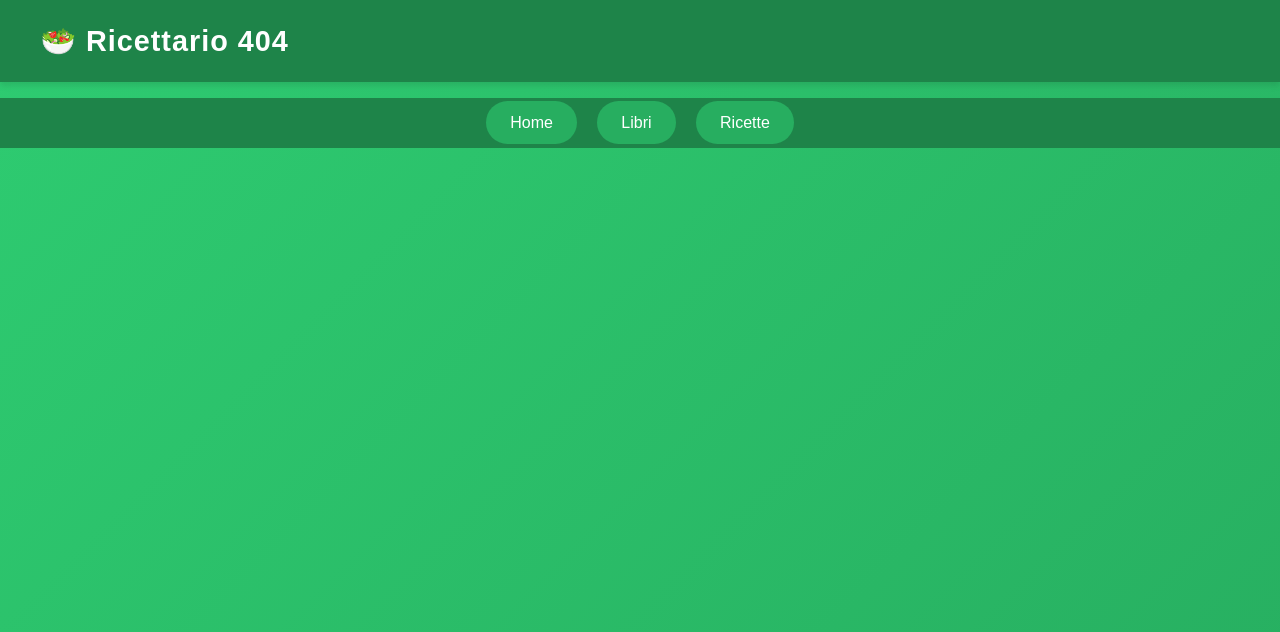
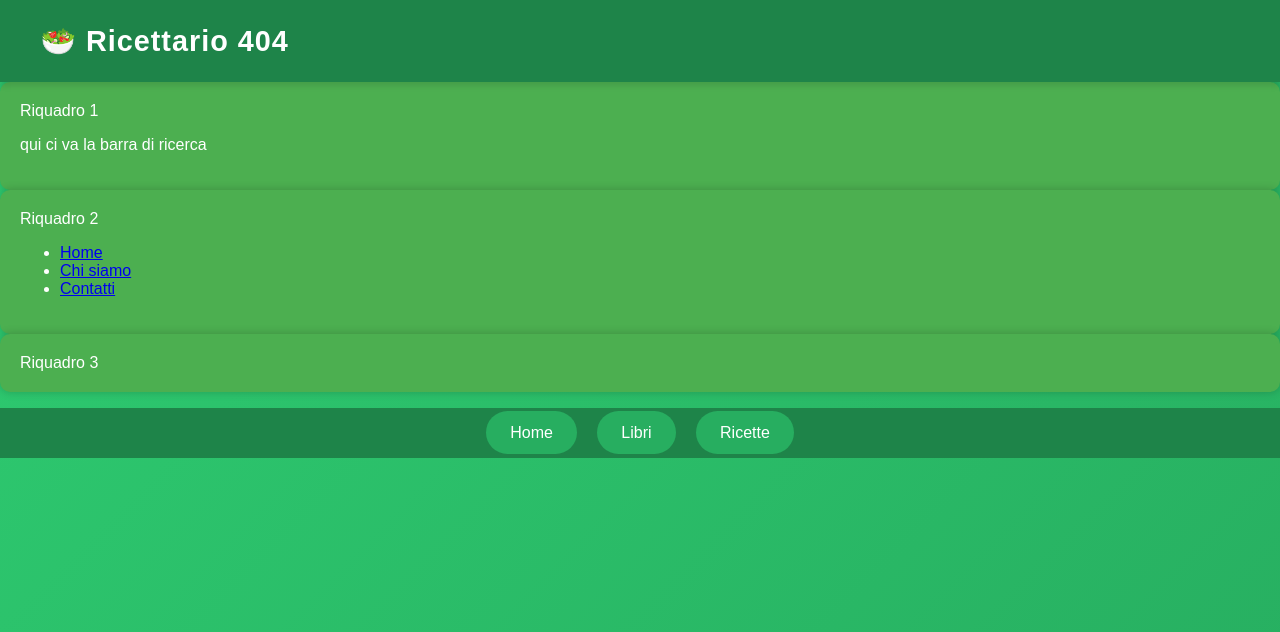
Before and after one commit to tiaferra/404NotFounders, a PHP site: page / in a window 1280 px wide. Shown: the top 632 px of the page. Run offline with PHP 8.4, Linux system fonts and the light colour scheme.

Commit message:
modifica
ho provato ad aggiungere i tre riquadri ma non funziona

```diff
--- a/css/style.css
+++ b/css/style.css
@@ -85,3 +85,27 @@ body {
 .main-nav .nav-button {
     margin: 0 0.5rem;
 }
+
+.main {
+    display: flex;
+    gap: 1rem;
+    justify-content: space-around; /* o space-between o center */
+   align-items: flex-start;       /* o center per centrare verticalmente */
+  padding: 20px;
+  height: 100vh;
+  background-color: #103c22;
+}
+
+    .box {
+        flex: 1;
+        height: 80%;
+      background-color: #4caf50;
+      color: white;
+      padding: 20px;
+      border-radius: 10px;
+      box-shadow: 0 0 10px rgba(0, 0, 0, 0.2);
+    }
+
+    .grande{
+        flex: 3;
+    }
--- a/index.php
+++ b/index.php
@@ -16,14 +16,24 @@
     </header>
 
 
-    <div class="search-box">
+   <main>
+    <div class="box">Riquadro 1<br>
+        <p>qui ci va la barra di ricerca</p>
 
     </div>
+    <div class="box grande">Riquadro 2
+    <nav>
+        <ul>
+            <li><a href="#">Home</a></li>
+            <li><a href="#">Chi siamo</a></li>
+            <li><a href="#">Contatti</a></li>
+        </ul>
+    </nav>
 
 
-    <div class="content">
-
     </div>
+    <div class="box">Riquadro 3</div>
+    </main>
 
     <nav class="main-nav">
         <a href="#" class="nav-button">Home</a>
```
